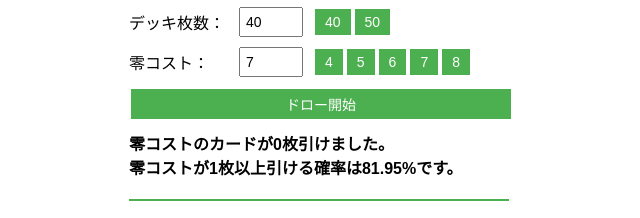
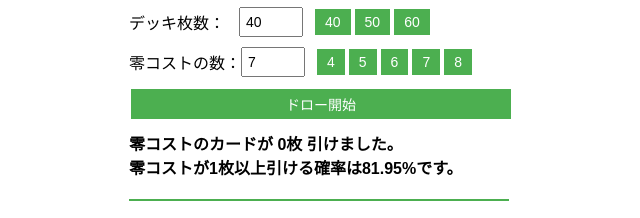
Before and after one commit to hanil524/0cost-checker, a plain HTML site: page index.html in a window 1280 px wide. Both pictures are taken after a click on the button "ドロー開始". Shown: the part 69-287 px from the top of the page, without its empty margins (321-961 px from the left). Drawn offline with Linux system fonts and the light colour scheme.

Commit message:
Update index.html

```diff
--- a/index.html
+++ b/index.html
@@ -5,6 +5,9 @@
     <meta name="viewport" content="width=device-width, initial-scale=1.0, maximum-scale=1.0, user-scalable=no" />
     <title>零探しチェッカー</title>
     <style>
+      html, body {
+        touch-action: manipulation;
+      }
       body {
         font-family: Arial, sans-serif;
         max-width: 400px;
@@ -12,8 +15,7 @@
         padding: 10px;
         box-sizing: border-box;
       }
-      h1,
-      h2 {
+      h1, h2 {
         text-align: center;
         margin: 10px 0;
       }
@@ -44,6 +46,7 @@
         font-size: 14px;
         margin: 2px;
         cursor: pointer;
+        touch-action: manipulation;
       }
       .mulligan-buttons {
         display: flex;
@@ -55,8 +58,7 @@
         margin: 2px;
         padding: 5px 0;
       }
-      #result,
-      #mulliganResult {
+      #result, #mulliganResult {
         margin-top: 10px;
         font-weight: bold;
       }
@@ -78,9 +80,10 @@
       <input type="number" id="deckSize" min="1" value="40" />
       <button onclick="setDeckSize(40)">40</button>
       <button onclick="setDeckSize(50)">50</button>
+      <button onclick="setDeckSize(60)">60</button>
     </div>
     <div class="input-group">
-      <label for="zeroCount">零コスト：</label>
+      <label for="zeroCount">零コストの数：</label>
       <input type="number" id="zeroCount" min="0" value="7" />
       <button onclick="setZeroCount(4)">4</button>
       <button onclick="setZeroCount(5)">5</button>
@@ -173,7 +176,7 @@
         const probability = calculateProbability(deckSize, zeroCount, 8);
         document.getElementById(
           'result'
-        ).innerHTML = `零コストのカードが${drawnZero}枚引けました。<br>零コストが1枚以上引ける確率は${(
+        ).innerHTML = `零コストのカードが&nbsp;${drawnZero}枚&nbsp;引けました。<br>零コストが1枚以上引ける確率は${(
           probability * 100
         ).toFixed(2)}%です。`;
       }
@@ -209,7 +212,7 @@
 
         document.getElementById(
           'mulliganResult'
-        ).innerHTML = `新たに零コストのカードが${drawnZero}枚引けました。<br>零コストが1枚以上引ける確率は${(
+        ).innerHTML = `新たに零コストのカードが&nbsp;${drawnZero}枚&nbsp;引けました。<br>零コストが1枚以上引ける確率は${(
           probability * 100
         ).toFixed(2)}%です。`;
       }
@@ -218,5 +221,6 @@
         document.getElementById('zeroCount').focus();
       });
     </script>
-  </body>
+  </head>
+</body>
 </html>
```
